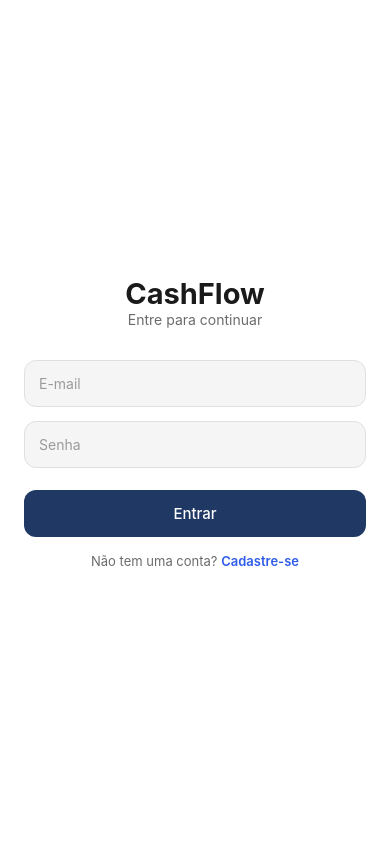
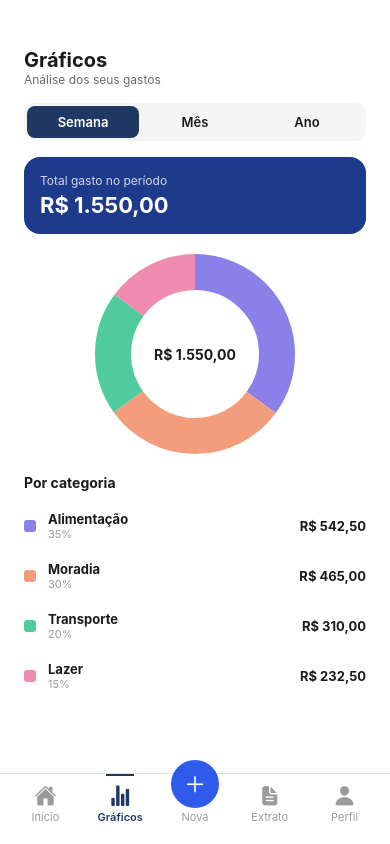
Before and after one commit to nilson-lima/cashflow-app, a React Native app in the folder frontend/: screen /Graficos in a window 390 px wide. Built offline with nearby package versions, Linux system fonts and the light colour scheme.

Commit message:
feat: implementa tela de Gráficos e navegação da barra inferior

```diff
--- a/frontend/package.json
+++ b/frontend/package.json
@@ -13,6 +13,7 @@
     "react-native": "0.86.3",
     "react-native-safe-area-context": "~5.7.0",
     "react-native-screens": "~4.26.0",
+    "react-native-svg": "15.15.4",
     "react-native-web": "^0.21.2"
   },
   "devDependencies": {
--- a/frontend/src/components/BottomBar.tsx
+++ b/frontend/src/components/BottomBar.tsx
@@ -1,6 +1,9 @@
 import React from 'react';
 import { View, Text, TouchableOpacity, StyleSheet, Alert } from 'react-native';
 import { Ionicons } from '@expo/vector-icons';
+import { useNavigation } from '@react-navigation/native';
+import type { NativeStackNavigationProp } from '@react-navigation/native-stack';
+import type { RootStackParamList } from '../navigation/AppNavigator';
 import { colors } from '../theme/colors';
 
 type Aba = 'Inicio' | 'Graficos' | 'Extrato' | 'Perfil';
@@ -10,21 +13,31 @@ type Props = {
 };
 
 export default function BottomBar({ ativo }: Props) {
-  // TODO: trocar por navegação real quando as telas existirem
+  const navigation = useNavigation<NativeStackNavigationProp<RootStackParamList>>();
+
   function telaEmBreve() {
     Alert.alert('Em breve', 'Essa tela ainda não foi implementada.');
   }
 
-  function corItem(aba: Aba) {
-    return ativo === aba ? colors.primary : colors.inactive;
+  function irPara(aba: Aba) {
+    if (aba === ativo) return;
+
+    if (aba === 'Inicio') {
+      navigation.replace('Dashboard');
+    } else if (aba === 'Graficos') {
+      navigation.replace('Graficos');
+    } else {
+      // TODO: ligar Extrato e Perfil quando as telas existirem
+      telaEmBreve();
+    }
   }
 
   function Item({ aba, icone, label }: { aba: Aba; icone: any; label: string }) {
     const ehAtivo = ativo === aba;
     return (
-      <TouchableOpacity style={styles.item} onPress={ehAtivo ? undefined : telaEmBreve}>
+      <TouchableOpacity style={styles.item} onPress={() => irPara(aba)}>
         {ehAtivo && <View style={styles.indicador} />}
-        <Ionicons name={icone} size={22} color={corItem(aba)} />
+        <Ionicons name={icone} size={22} color={ehAtivo ? colors.primary : colors.inactive} />
         <Text style={[styles.label, ehAtivo && styles.labelAtivo]}>{label}</Text>
       </TouchableOpacity>
     );
@@ -35,6 +48,7 @@ export default function BottomBar({ ativo }: Props) {
       <Item aba="Inicio" icone="home" label="Início" />
       <Item aba="Graficos" icone="stats-chart" label="Gráficos" />
 
+      {/* TODO: abrir Nova Transação quando a tela existir */}
       <TouchableOpacity style={styles.item} onPress={telaEmBreve}>
         <View style={styles.fab}>
           <Ionicons name="add" size={26} color="#FFFFFF" />
--- a/frontend/src/navigation/AppNavigator.tsx
+++ b/frontend/src/navigation/AppNavigator.tsx
@@ -3,11 +3,13 @@ import { createNativeStackNavigator } from '@react-navigation/native-stack';
 import LoginScreen from '../screens/Login/Login';
 import CadastroScreen from '../screens/Cadastro/Cadastro';
 import DashboardScreen from '../screens/Dashboard/Dashboard';
+import GraficosScreen from '../screens/Graficos/Graficos';
 
 export type RootStackParamList = {
   Login: undefined;
   Cadastro: undefined;
   Dashboard: undefined;
+  Graficos: undefined;
 };
 
 const Stack = createNativeStackNavigator<RootStackParamList>();
@@ -17,7 +19,8 @@ export default function AppNavigator() {
     <Stack.Navigator initialRouteName="Login" screenOptions={{ headerShown: false }}>
       <Stack.Screen name="Login" component={LoginScreen} />
       <Stack.Screen name="Cadastro" component={CadastroScreen} />
-      <Stack.Screen name="Dashboard" component={DashboardScreen} />
+      <Stack.Screen name="Dashboard" component={DashboardScreen} options={{ animation: 'none' }} />
+      <Stack.Screen name="Graficos" component={GraficosScreen} options={{ animation: 'none' }} />
     </Stack.Navigator>
   );
 }
--- /dev/null
+++ b/frontend/src/screens/Graficos/Graficos.tsx
@@ -0,0 +1,192 @@
+import React, { useState } from 'react';
+import { View, Text, ScrollView, TouchableOpacity, StyleSheet } from 'react-native';
+import Svg, { Circle, G } from 'react-native-svg';
+import type { NativeStackScreenProps } from '@react-navigation/native-stack';
+import type { RootStackParamList } from '../../navigation/AppNavigator';
+import { colors } from '../../theme/colors';
+import BottomBar from '../../components/BottomBar';
+
+type Props = NativeStackScreenProps<RootStackParamList, 'Graficos'>;
+
+type Periodo = 'Semana' | 'Mês' | 'Ano';
+
+type CategoriaGasto = { nome: string; valor: number; cor: string };
+
+// TODO: trocar por dados calculados a partir das transações cadastradas
+const DADOS: Record<Periodo, CategoriaGasto[]> = {
+  Semana: [
+    { nome: 'Alimentação', valor: 542.5, cor: '#8B7FE8' },
+    { nome: 'Moradia', valor: 465, cor: '#F29E7D' },
+    { nome: 'Transporte', valor: 310, cor: '#4FCB9E' },
+    { nome: 'Lazer', valor: 232.5, cor: '#F08CB0' },
+  ],
+  Mês: [
+    { nome: 'Alimentação', valor: 1200, cor: '#8B7FE8' },
+    { nome: 'Moradia', valor: 1500, cor: '#F29E7D' },
+    { nome: 'Transporte', valor: 600, cor: '#4FCB9E' },
+    { nome: 'Lazer', valor: 400, cor: '#F08CB0' },
+  ],
+  Ano: [
+    { nome: 'Alimentação', valor: 14000, cor: '#8B7FE8' },
+    { nome: 'Moradia', valor: 18000, cor: '#F29E7D' },
+    { nome: 'Transporte', valor: 7200, cor: '#4FCB9E' },
+    { nome: 'Lazer', valor: 4800, cor: '#F08CB0' },
+  ],
+};
+
+const PERIODOS: Periodo[] = ['Semana', 'Mês', 'Ano'];
+
+function formatarMoeda(valor: number) {
+  const [inteiro, decimal] = valor.toFixed(2).split('.');
+  const comMilhar = inteiro.replace(/\B(?=(\d{3})+(?!\d))/g, '.');
+  return `R$ ${comMilhar},${decimal}`;
+}
+
+const TAMANHO = 200;
+const ESPESSURA = 36;
+const RAIO = (TAMANHO - ESPESSURA) / 2;
+const CIRCUNFERENCIA = 2 * Math.PI * RAIO;
+
+export default function GraficosScreen({ navigation }: Props) {
+  const [periodo, setPeriodo] = useState<Periodo>('Semana');
+
+  const categorias = DADOS[periodo];
+  const total = categorias.reduce((soma, c) => soma + c.valor, 0);
+
+  let acumulado = 0;
+
+  return (
+    <View style={styles.container}>
+      <ScrollView contentContainerStyle={styles.scrollContent}>
+        <Text style={styles.titulo}>Gráficos</Text>
+        <Text style={styles.subtitulo}>Análise dos seus gastos</Text>
+
+        <View style={styles.seletor}>
+          {PERIODOS.map((p) => {
+            const selecionado = p === periodo;
+            return (
+              <TouchableOpacity
+                key={p}
+                style={[styles.opcao, selecionado && styles.opcaoSelecionada]}
+                onPress={() => setPeriodo(p)}
+              >
+                <Text style={[styles.textoOpcao, selecionado && styles.textoOpcaoSelecionado]}>
+                  {p}
+                </Text>
+              </TouchableOpacity>
+            );
+          })}
+        </View>
+
+        <View style={styles.cardTotal}>
+          <Text style={styles.labelTotal}>Total gasto no período</Text>
+          <Text style={styles.valorTotal}>{formatarMoeda(total)}</Text>
+        </View>
+
+        <View style={styles.areaGrafico}>
+          <Svg width={TAMANHO} height={TAMANHO}>
+            <G rotation="-90" origin={`${TAMANHO / 2}, ${TAMANHO / 2}`}>
+              {categorias.map((c) => {
+                const tamanho = (c.valor / total) * CIRCUNFERENCIA;
+                const deslocamento = -acumulado;
+                acumulado += tamanho;
+                return (
+                  <Circle
+                    key={c.nome}
+                    cx={TAMANHO / 2}
+                    cy={TAMANHO / 2}
+                    r={RAIO}
+                    stroke={c.cor}
+                    strokeWidth={ESPESSURA}
+                    fill="none"
+                    strokeDasharray={`${tamanho} ${CIRCUNFERENCIA - tamanho}`}
+                    strokeDashoffset={deslocamento}
+                  />
+                );
+              })}
+            </G>
+          </Svg>
+          <View style={styles.centroGrafico}>
+            <Text style={styles.valorCentro}>{formatarMoeda(total)}</Text>
+          </View>
+        </View>
+
+        <Text style={styles.tituloSecao}>Por categoria</Text>
+
+        {categorias.map((c) => (
+          <View key={c.nome} style={styles.linhaCategoria}>
+            <View style={[styles.marcador, { backgroundColor: c.cor }]} />
+            <View style={styles.infoCategoria}>
+              <Text style={styles.nomeCategoria}>{c.nome}</Text>
+              <Text style={styles.percentual}>{Math.round((c.valor / total) * 100)}%</Text>
+            </View>
+            <Text style={styles.valorCategoria}>{formatarMoeda(c.valor)}</Text>
+          </View>
+        ))}
+      </ScrollView>
+
+      <BottomBar ativo="Graficos" />
+    </View>
+  );
+}
+
+const styles = StyleSheet.create({
+  container: { flex: 1, backgroundColor: colors.background },
+  scrollContent: { padding: 24, paddingTop: 48, paddingBottom: 24 },
+  titulo: { fontSize: 20, fontWeight: '700', color: colors.textPrimary },
+  subtitulo: { fontSize: 12, color: colors.textSecondary, marginBottom: 16 },
+  seletor: {
+    flexDirection: 'row',
+    backgroundColor: colors.inputBackground,
+    borderRadius: 10,
+    padding: 3,
+    marginBottom: 16,
+  },
+  opcao: {
+    flex: 1,
+    paddingVertical: 8,
+    borderRadius: 8,
+    alignItems: 'center',
+  },
+  opcaoSelecionada: { backgroundColor: colors.primary },
+  textoOpcao: { fontSize: 13, fontWeight: '600', color: colors.textPrimary },
+  textoOpcaoSelecionado: { color: '#FFFFFF' },
+  cardTotal: {
+    backgroundColor: colors.balanceCard,
+    borderRadius: 16,
+    padding: 16,
+    marginBottom: 20,
+  },
+  labelTotal: { fontSize: 12, color: 'rgba(255,255,255,0.8)', marginBottom: 4 },
+  valorTotal: { fontSize: 22, fontWeight: '700', color: '#FFFFFF' },
+  areaGrafico: {
+    alignSelf: 'center',
+    width: TAMANHO,
+    height: TAMANHO,
+    marginBottom: 20,
+    alignItems: 'center',
+    justifyContent: 'center',
+  },
+  centroGrafico: {
+    position: 'absolute',
+    alignItems: 'center',
+    justifyContent: 'center',
+  },
+  valorCentro: { fontSize: 14, fontWeight: '700', color: colors.textPrimary },
+  tituloSecao: {
+    fontSize: 14,
+    fontWeight: '700',
+    color: colors.textPrimary,
+    marginBottom: 10,
+  },
+  linhaCategoria: {
+    flexDirection: 'row',
+    alignItems: 'center',
+    paddingVertical: 10,
+  },
+  marcador: { width: 12, height: 12, borderRadius: 3, marginRight: 12 },
+  infoCategoria: { flex: 1 },
+  nomeCategoria: { fontSize: 13, fontWeight: '700', color: colors.textPrimary },
+  percentual: { fontSize: 11, color: colors.placeholder },
+  valorCategoria: { fontSize: 13, fontWeight: '700', color: colors.textPrimary },
+});
```
Also changed, not shown: 2 other files (tests, documents, lock files or other folders).
